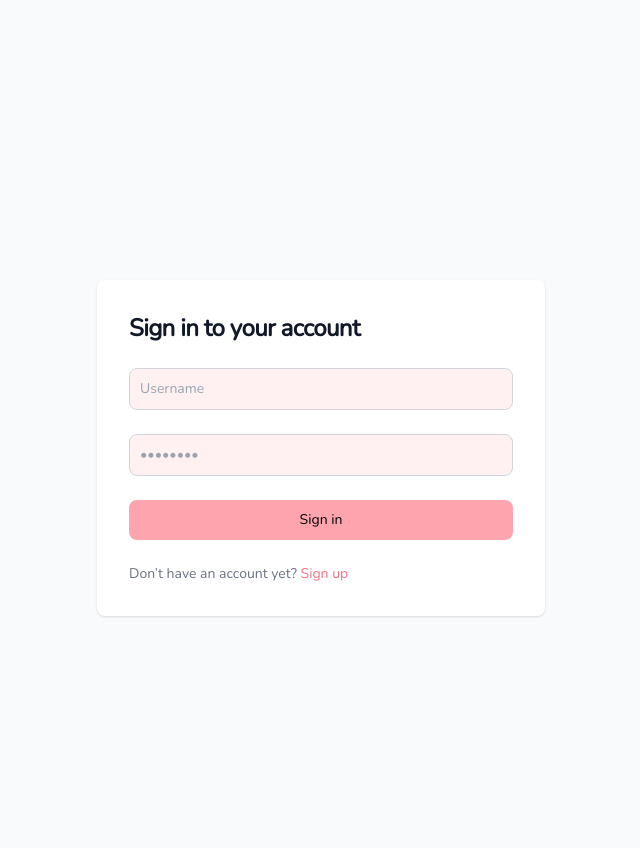
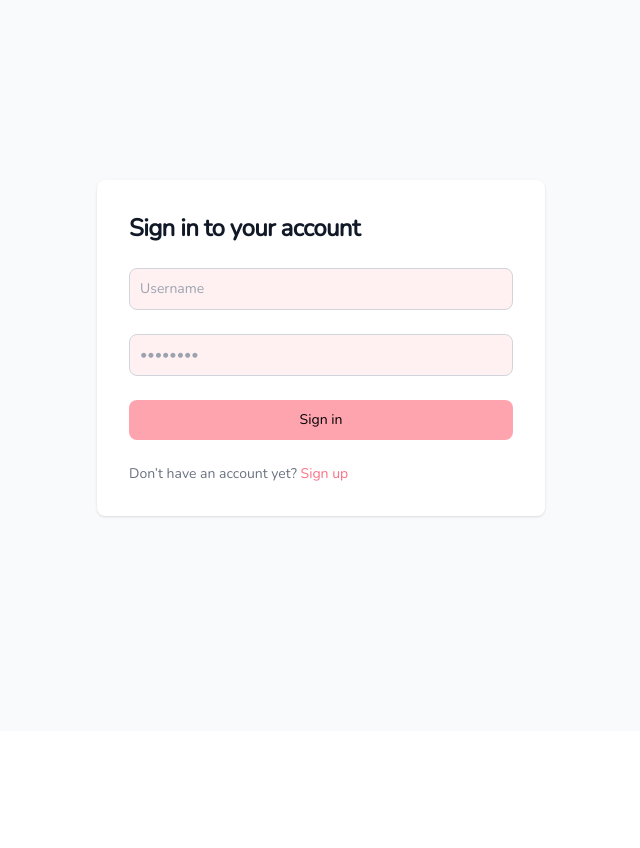
Before and after one commit to ZeenathZahra/ALLCDS, a Django app: page / in a window 1280 px wide. Shown: the part 69-917 px from the top of the page, without its empty margins (319-959 px from the left). After the commit the page ends 587 px from the top, so only its background shows below. Run offline with Django 4.2, Linux system fonts and the light colour scheme; some libraries are stand-ins or nearby versions.

Commit message:
Additional changes to UI

```diff
--- a/Nexus/Nexus/settings.py
+++ b/Nexus/Nexus/settings.py
@@ -79,7 +79,7 @@ DATABASES = {
         'ENGINE': 'django.db.backends.mysql',
         'NAME':'allcds',
         'USER':'root',
-        'PASSWORD':'Dragon',
+        'PASSWORD':'',
         'HOST':'127.0.0.1',
         'PORT':'3348',
         }
--- a/Nexus/allcds/templates/home.html
+++ b/Nexus/allcds/templates/home.html
@@ -9,9 +9,10 @@
 <h1>Hello World</h1>
 
 {% else %}
- <form method='POST' action="{% url 'home' %}" class="space-y-4 md:space-y-6">
+ <form method='POST' action="{% url 'home' %}" class="space-y-2 md:space-y-3">
      {% csrf_token %}
-  <div class="flex flex-col items-center justify-center px-6 py-8 mx-auto md:h-screen lg:py-0">
+     <br><br><br><br><br><br>
+  <div class="flex flex-col items-center justify-center px-6 py-8 mx-auto  lg:py-0">
      <div class="w-full bg-white rounded-lg shadow dark:border md:mt-0 sm:max-w-md xl:p-0 dark:bg-gray-800 dark:border-gray-700">
           <div class="p-6 space-y-4 md:space-y-6 sm:p-8">
               <h1 class="text-xl font-bold leading-tight tracking-tight text-gray-900 md:text-2xl dark:text-white">
```
